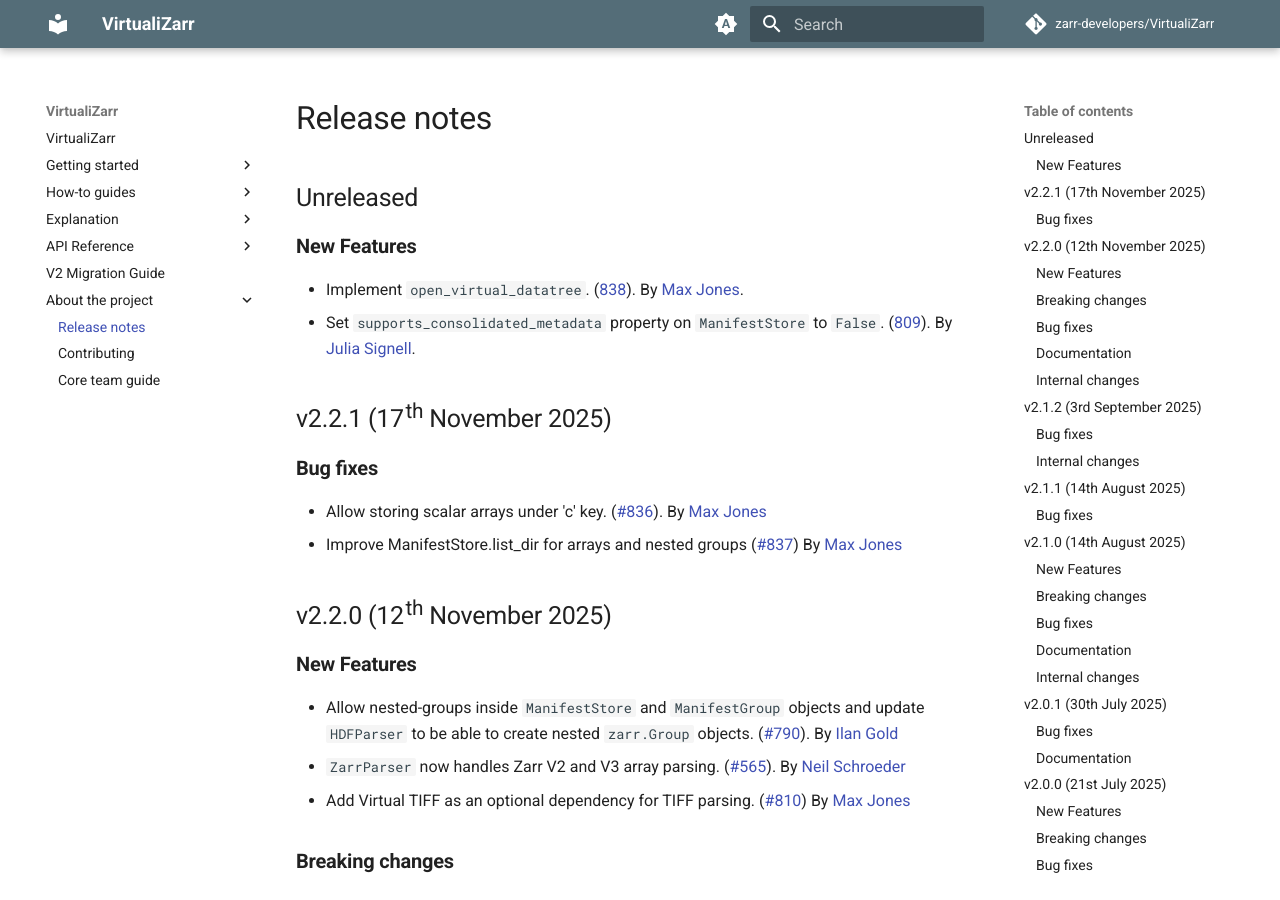
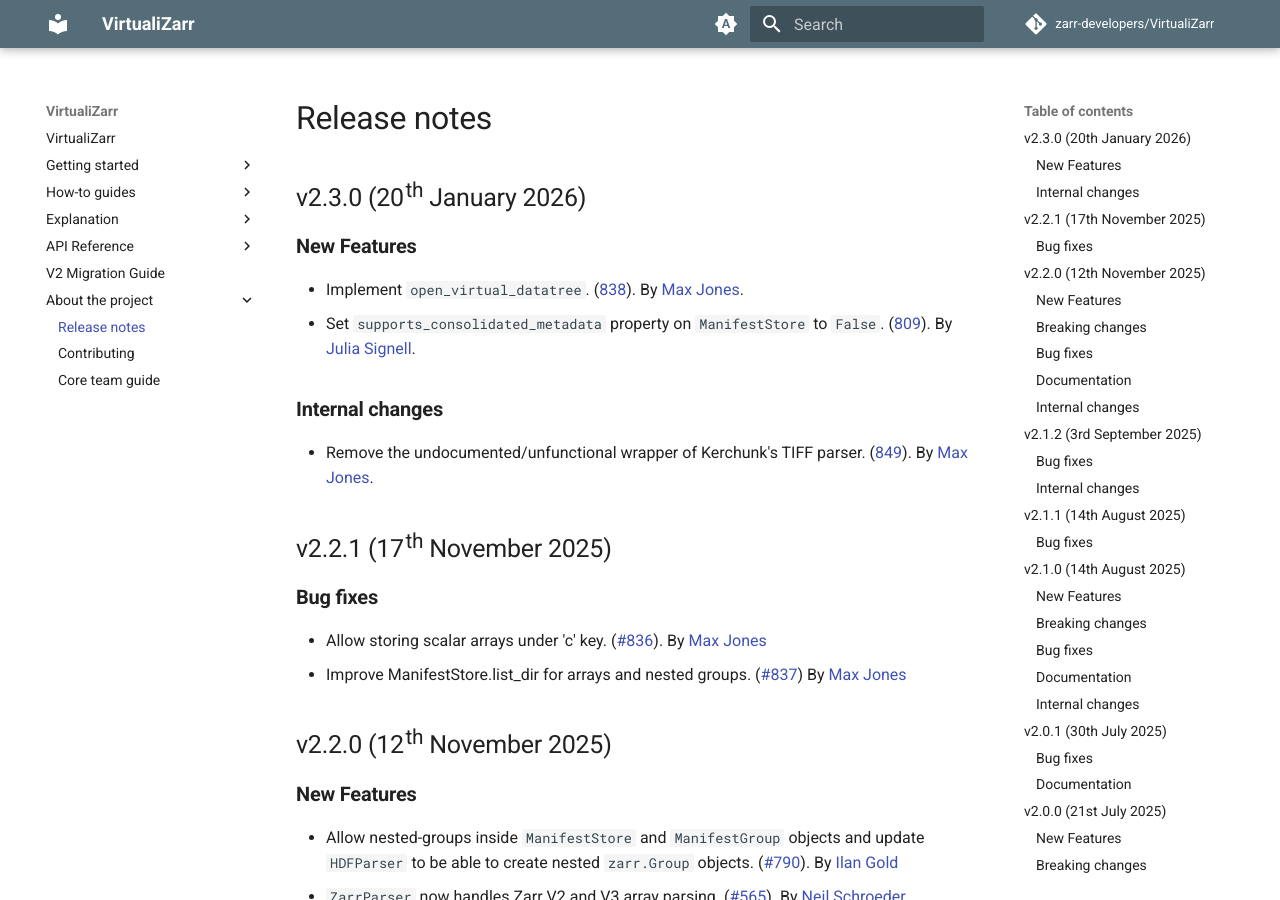
Before and after one commit to zarr-developers/VirtualiZarr, an MkDocs documentation site: the page built from docs/releases.md, in a window 1280 px wide and 900 px high. Built offline with MkDocs 1.6.1 and Material for MkDocs 9.7.7, drawn with Linux system fonts in a browser that asks for light colours; comment, search, counter and statistics services are not loaded; the version menu is left out.

Commit message:
Polish release notes for v2.3.0 (#852)
* Polish release notes for v2.3.0

* Add release notes entry about kerchunk TIFF removal

* Polish

```diff
--- a/docs/releases.md
+++ b/docs/releases.md
@@ -1,6 +1,6 @@
 # Release notes
 
-## Unreleased
+## v2.3.0 (20th January 2026)
 
 ### New Features
 
@@ -11,13 +11,19 @@
   ([809](https://github.com/zarr-developers/VirtualiZarr/pull/809)).
   By [Julia Signell](https://github.com/jsignell).
 
+### Internal changes
+
+- Remove the undocumented/unfunctional wrapper of Kerchunk's TIFF parser.
+  ([849](https://github.com/zarr-developers/VirtualiZarr/pull/849)).
+  By [Max Jones](https://github.com/maxrjones).
+
 ## v2.2.1 (17th November 2025)
 
 ### Bug fixes
 
 - Allow storing scalar arrays under 'c' key. ([#836](https://github.com/zarr-developers/VirtualiZarr/pull/836)).
   By [Max Jones](https://github.com/maxrjones)
-- Improve ManifestStore.list_dir for arrays and nested groups ([#837](https://github.com/zarr-developers/VirtualiZarr/pull/837))
+- Improve ManifestStore.list_dir for arrays and nested groups. ([#837](https://github.com/zarr-developers/VirtualiZarr/pull/837))
   By [Max Jones](https://github.com/maxrjones)
 
 ## v2.2.0 (12th November 2025)
```
